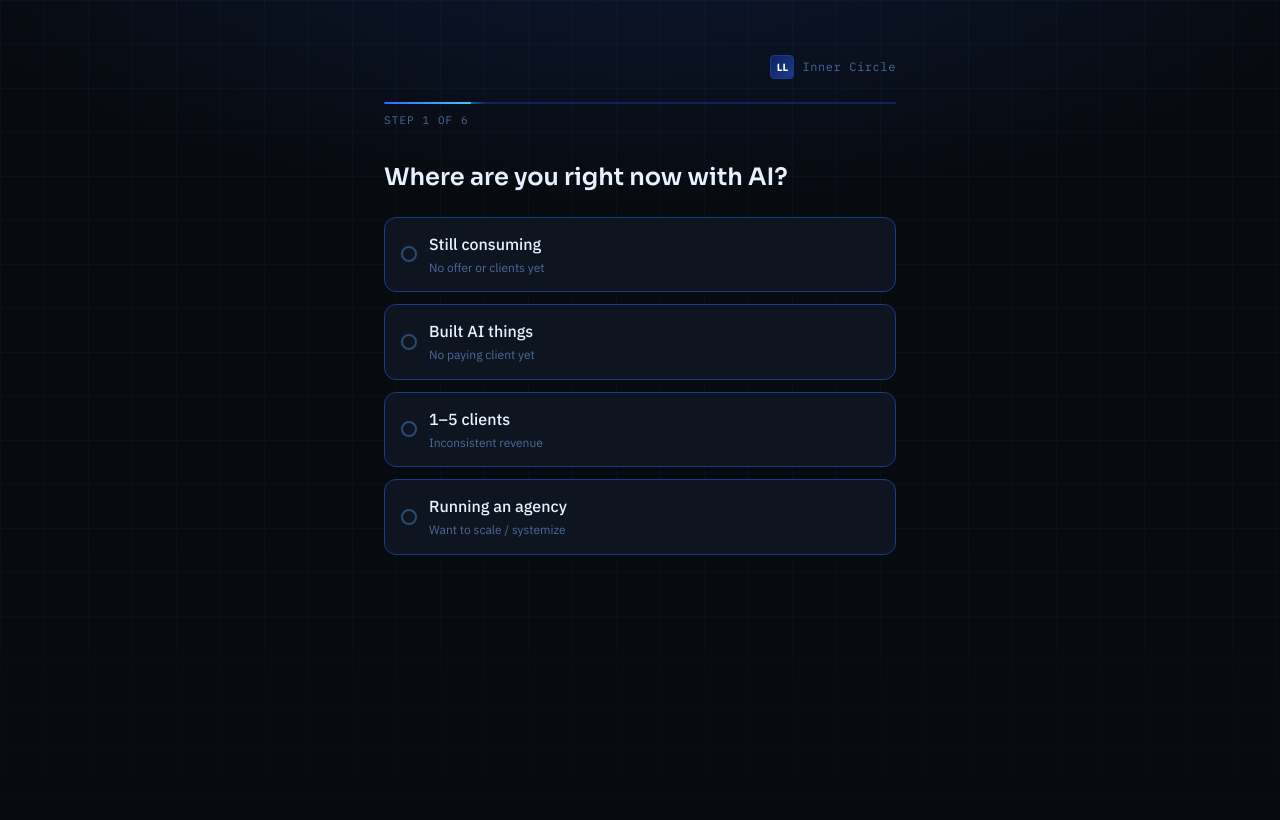
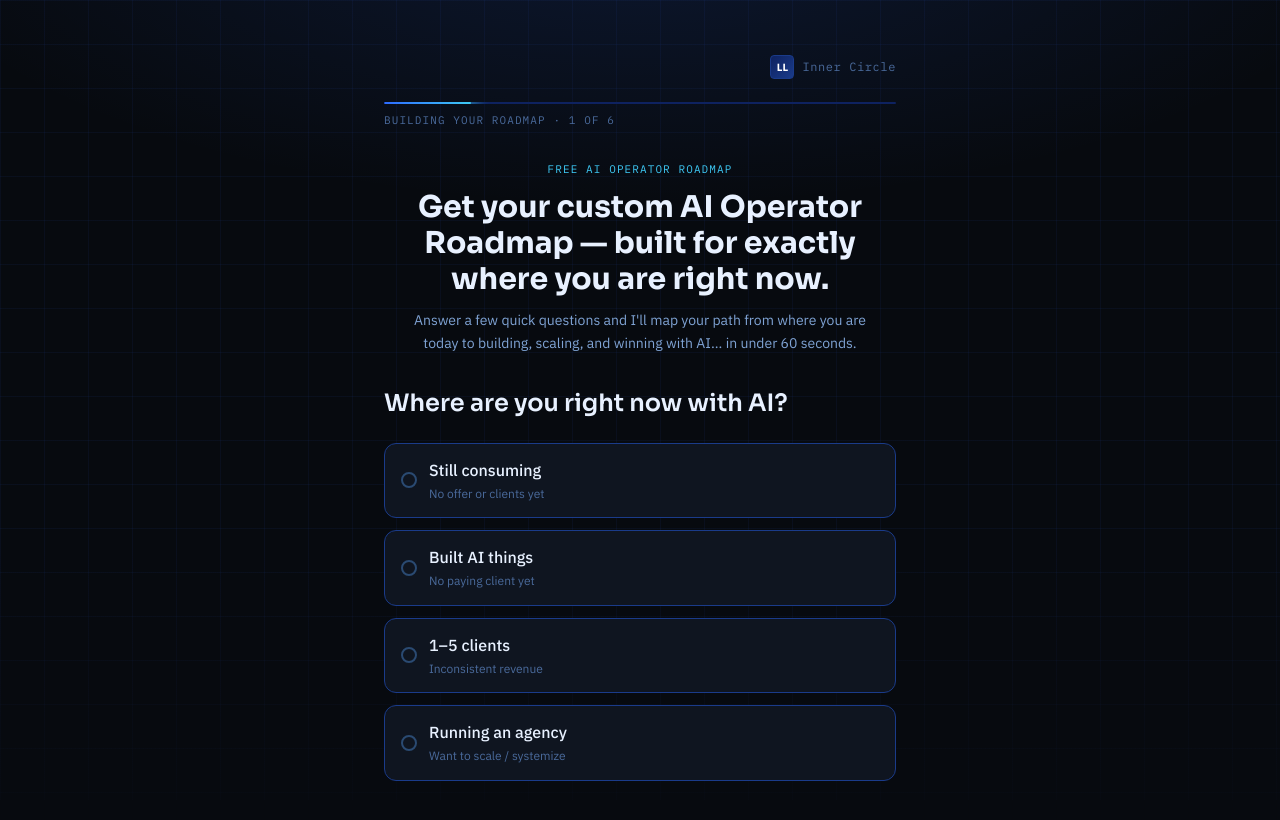
Before and after one commit to ibrahim2260/legacy-labs-inner-circle, a Next.js app: page / in a window 1280 px wide. Shown: the top 820 px of the page. Built offline with nearby package versions, Linux system fonts and the light colour scheme.

Commit message:
Step 1 hero copy, roadmap step label, updated metadata

```diff
--- a/app/layout.tsx
+++ b/app/layout.tsx
@@ -24,22 +24,22 @@ const ibmPlexMono = IBM_Plex_Mono({
 });
 
 export const metadata: Metadata = {
-  title: "Apply — Legacy Labs Inner Circle",
+  title: "Free AI Operator Roadmap",
   description:
-    "Apply to join Legacy Labs Inner Circle and build your AI automation agency with the AI Operator Method™. Get a free personalized gameplan instantly.",
+    "Answer a few quick questions and get a custom AI Operator Roadmap built for exactly where you are right now — your path to building, scaling, and winning with AI.",
   metadataBase: new URL("https://legacylabs.club"),
   openGraph: {
-    title: "Apply — Legacy Labs Inner Circle",
+    title: "Free AI Operator Roadmap",
     description:
-      "Apply to Legacy Labs Inner Circle. Get a free AI Operator Gameplan tailored to your exact stage and bottleneck.",
+      "Answer a few quick questions and get a custom AI Operator Roadmap built for exactly where you are right now — your path to building, scaling, and winning with AI.",
     type: "website",
     siteName: "Legacy Labs Inner Circle",
   },
   twitter: {
     card: "summary_large_image",
-    title: "Apply — Legacy Labs Inner Circle",
+    title: "Free AI Operator Roadmap",
     description:
-      "Apply to Legacy Labs Inner Circle. Get a free AI Operator Gameplan tailored to your exact stage.",
+      "Answer a few quick questions and get a custom AI Operator Roadmap built for exactly where you are right now — your path to building, scaling, and winning with AI.",
   },
   robots: {
     index: true,
--- a/components/ApplicationForm.tsx
+++ b/components/ApplicationForm.tsx
@@ -129,6 +129,31 @@ export function ApplicationForm({ onSubmit }: ApplicationFormProps) {
         <ProgressBar current={currentStep + 1} total={totalSteps} />
       </div>
 
+      {/* Hero copy — step 1 only */}
+      <AnimatePresence>
+        {currentStep === 0 && (
+          <motion.div
+            key="hero"
+            initial={{ opacity: 0, y: 14 }}
+            animate={{ opacity: 1, y: 0 }}
+            exit={{ opacity: 0, y: -8 }}
+            transition={{ duration: 0.35, ease: "easeOut" }}
+            className="w-full max-w-lg text-center mb-8"
+          >
+            <p className="text-[11px] font-mono text-cyan-primary tracking-widest uppercase mb-3">
+              Free AI Operator Roadmap
+            </p>
+            <h1 className="font-display text-2xl sm:text-3xl font-bold text-text-primary leading-snug text-balance mb-3">
+              Get your custom AI Operator Roadmap — built for exactly where you are right now.
+            </h1>
+            <p className="text-sm text-text-secondary leading-relaxed text-balance">
+              Answer a few quick questions and I&apos;ll map your path from where you are
+              today to building, scaling, and winning with AI... in under 60 seconds.
+            </p>
+          </motion.div>
+        )}
+      </AnimatePresence>
+
       {/* Step content */}
       <div className="w-full max-w-lg">
         <AnimatePresence mode="wait" onExitComplete={() => handleStepView(currentStep)}>
--- a/components/ProgressBar.tsx
+++ b/components/ProgressBar.tsx
@@ -39,7 +39,7 @@ export function ProgressBar({ current, total }: ProgressBarProps) {
 
       {/* Step label */}
       <p className="mt-2 text-[11px] font-mono text-text-muted tracking-widest uppercase">
-        Step {current} of {total}
+        Building your roadmap · {current} of {total}
       </p>
     </div>
   );
```
Also changed, not shown: 1 other file (tests, documents, lock files or other folders).
